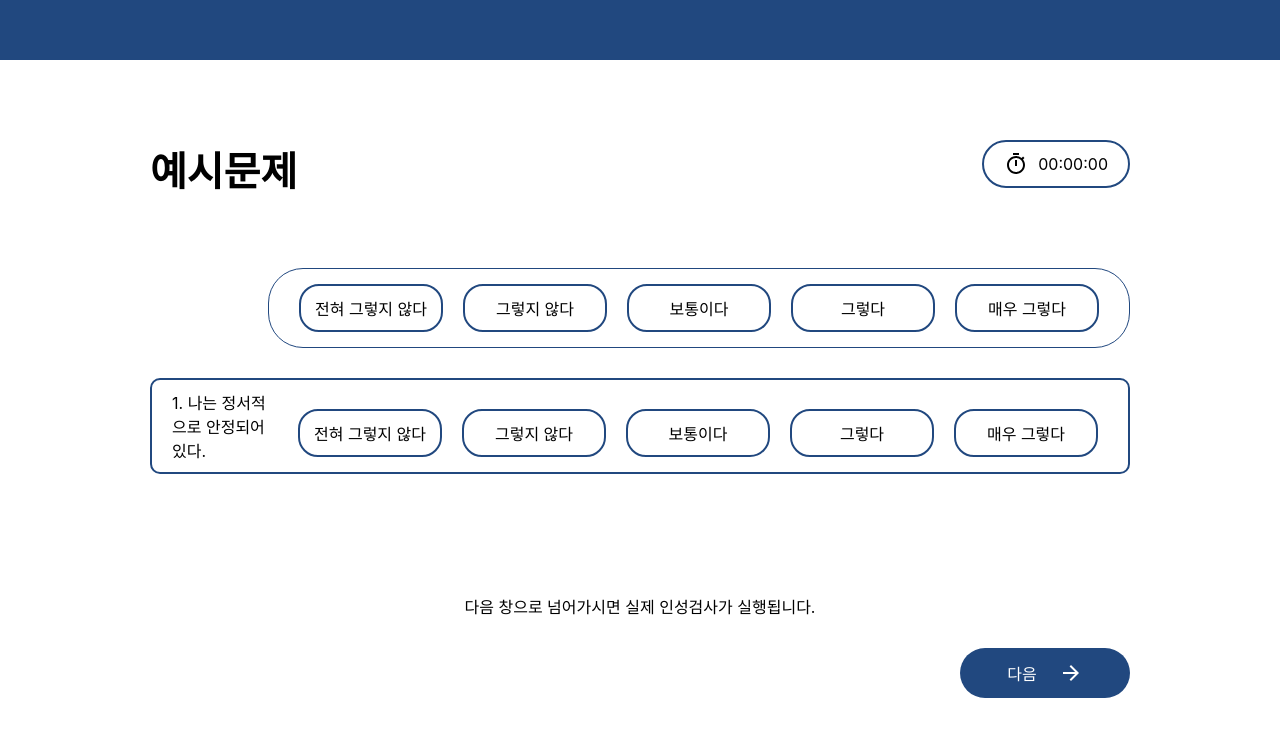
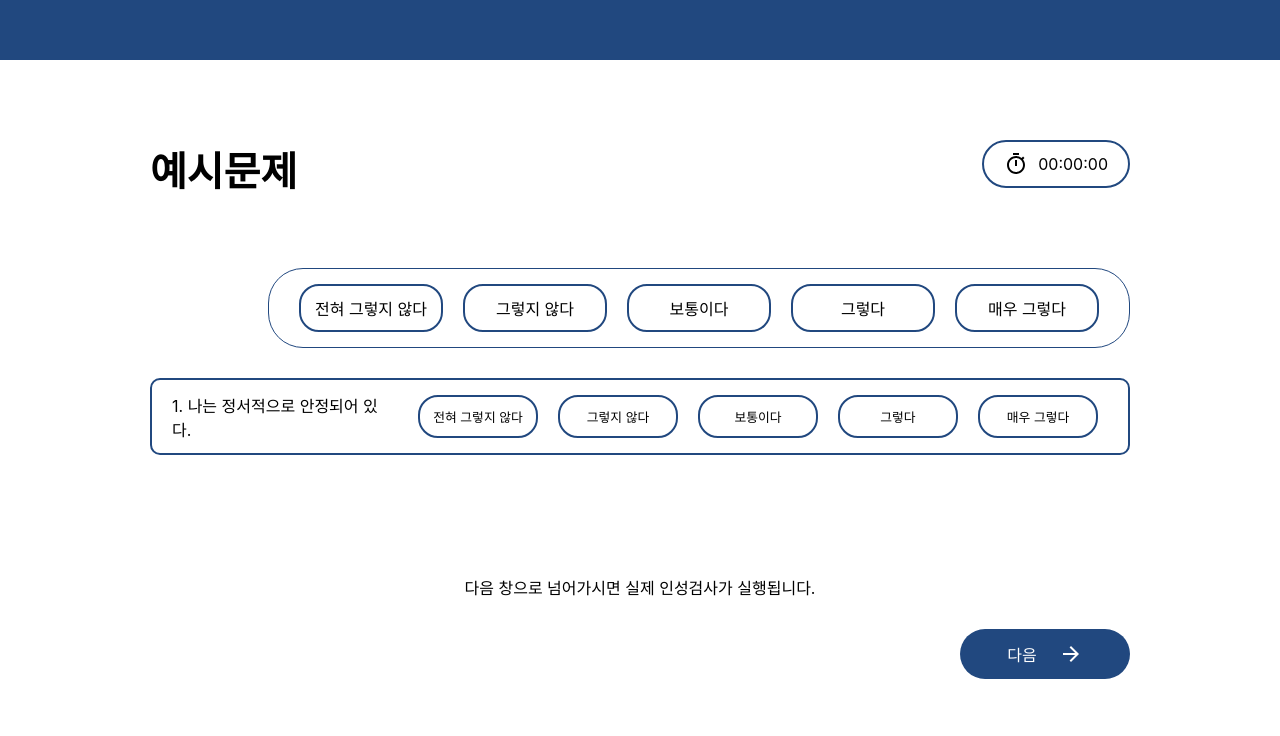
Before and after one commit to seumbae/survey_project, a React (Create React App) app: page /sample in a window 1280 px wide. Shown: the top 736 px of the page. Built offline with nearby package versions, Linux system fonts and the light colour scheme.

Commit message:
modify width css

```diff
--- a/src/components/AnswerBtn.jsx
+++ b/src/components/AnswerBtn.jsx
@@ -8,7 +8,7 @@ const AnswerBtn = (props) => {
         <SelectionWrapper border={props.border} id={props.index}>
             {selection.map((item, index) => {
                 return (
-                    <Container key={index} id={index} onClick={props.onClick} clicked={props.clicked === index}>
+                    <Container key={index} id={index+1} onClick={props.onClick} clicked={props.clicked === index+1}>
                         {item}
                     </Container>
                 )
@@ -20,10 +20,11 @@ const AnswerBtn = (props) => {
 export default AnswerBtn;
 
 const Container = styled.div`
+    font-size: 0.8rem;
     text-align : center;
     border : 2px solid #21487f;
     border-radius : 20px;
-    width: 120px;
+    width: 6rem;
     padding : 10px 10px;
     cursor: pointer;
     background-color: ${props => props.clicked ? "#21487f" : "#ffffff"};
```
